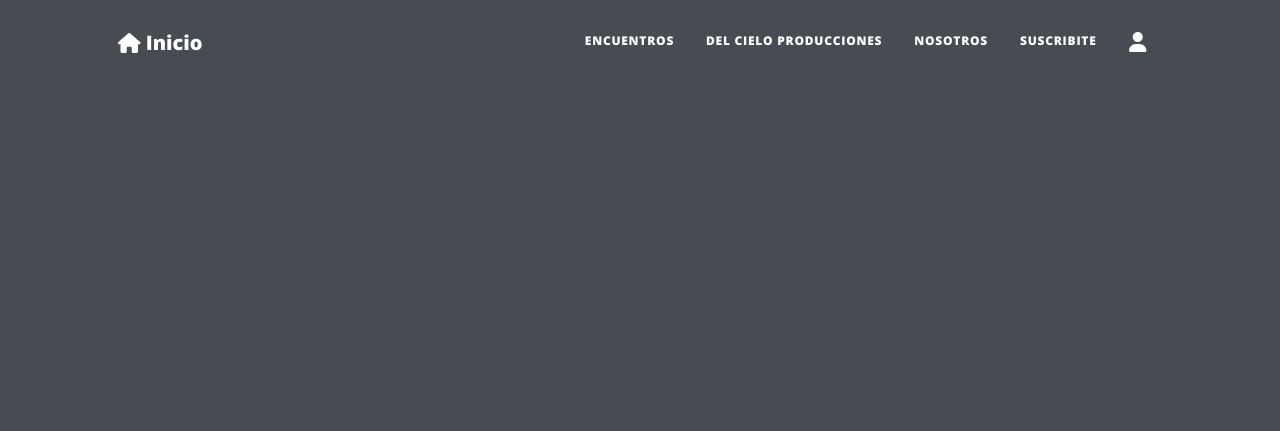
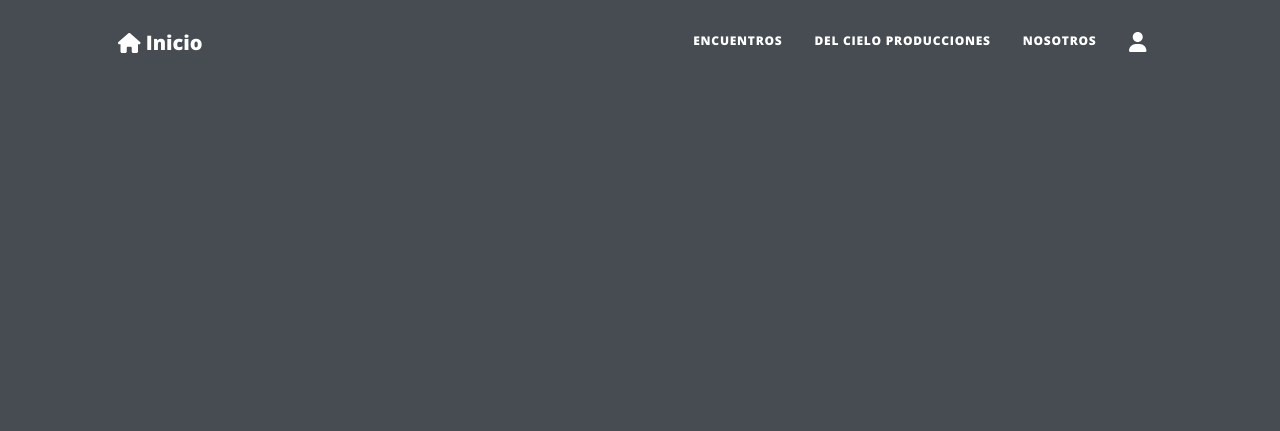
Before and after one commit to pyvan23/blog_drone, a Django app: template templates/post.html in a window 1280 px wide. Shown: the top 431 px of the page. Run offline with Django 4.2, Linux system fonts and the light colour scheme; the template is opened without the code that fills it, so the values that code supplies are empty; some libraries are stand-ins or nearby versions.

Commit message:
Minor changes on index

```diff
--- a/templates/index.html
+++ b/templates/index.html
@@ -40,8 +40,6 @@
                         href="#">Del Cielo Producciones</a></li>
                     <li class="nav-item"><a class="nav-link px-lg-3 py-3 py-lg-4"
                         href="#">Nosotros</a></li>
-                    <li class="nav-item"><a class="nav-link px-lg-3 py-3 py-lg-4"
-                        href="#">Suscribite</a></li>
                     <li class="nav-item"><a class="nav-link px-lg-3 py-3 py-lg-4"
                         href="/admin"><i style="font-size: 20px;" class="fa-solid fa-user"></i></a></li>
 
```
